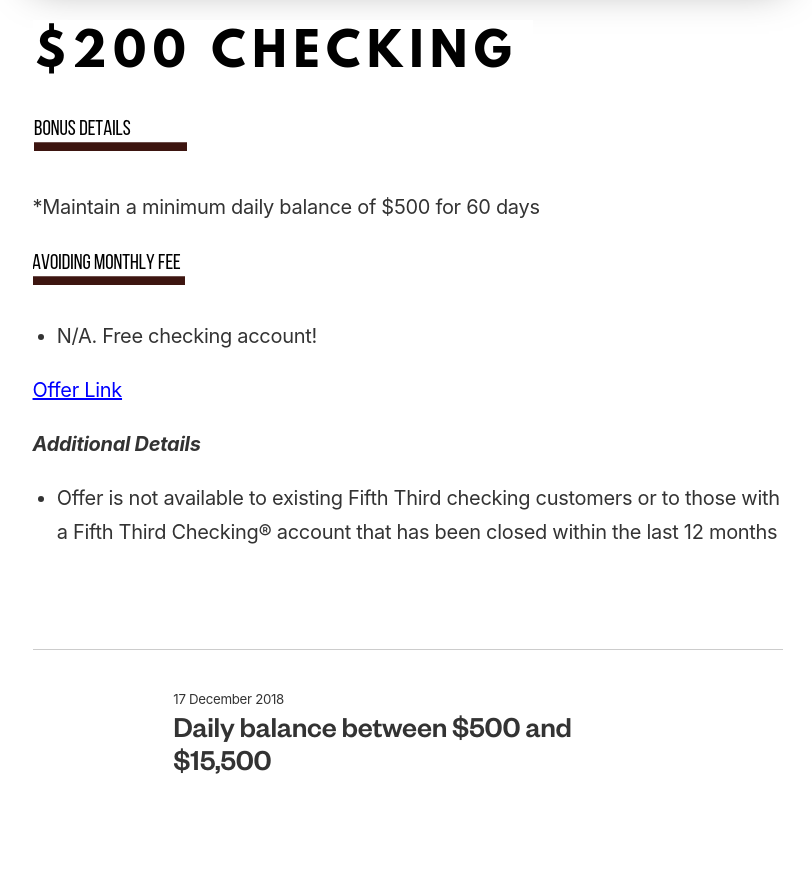
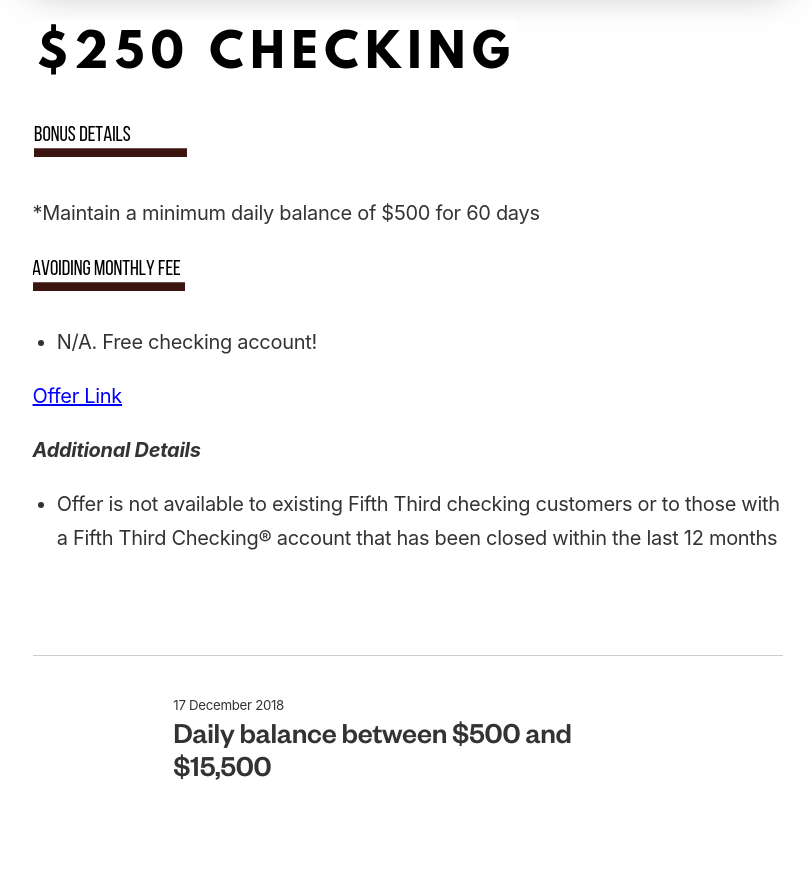
Before and after one commit to ohiosveryown/atldeals, a Jekyll site: the page built from _posts/2019-01-03-fifth-third-250-dollars-checking.markdown, in a window 1280 px wide. Shown: the part 992-1885 px from the top of the page, without its empty margins (232-1044 px from the left). Built offline with Jekyll 4.4.1, drawn with Linux system fonts in a browser that asks for light colours; our own code applies the rules of GitHub Pages for plain Markdown files.

Commit message:
Updated Fifth Third 250 Dollars Checking

```diff
--- a/_posts/2019-01-03-fifth-third-250-dollars-checking.markdown
+++ b/_posts/2019-01-03-fifth-third-250-dollars-checking.markdown
@@ -9,7 +9,7 @@
 image: "/uploads/kyle-sudu-399677-unsplash.jpg"
 ---
 
-![$200.png](/uploads/$200.png)
+![$250.png](/uploads/$250.png)
 
 ![Bonus Details (2).png](/uploads/Bonus%20Details%20(2).png)
 
```
